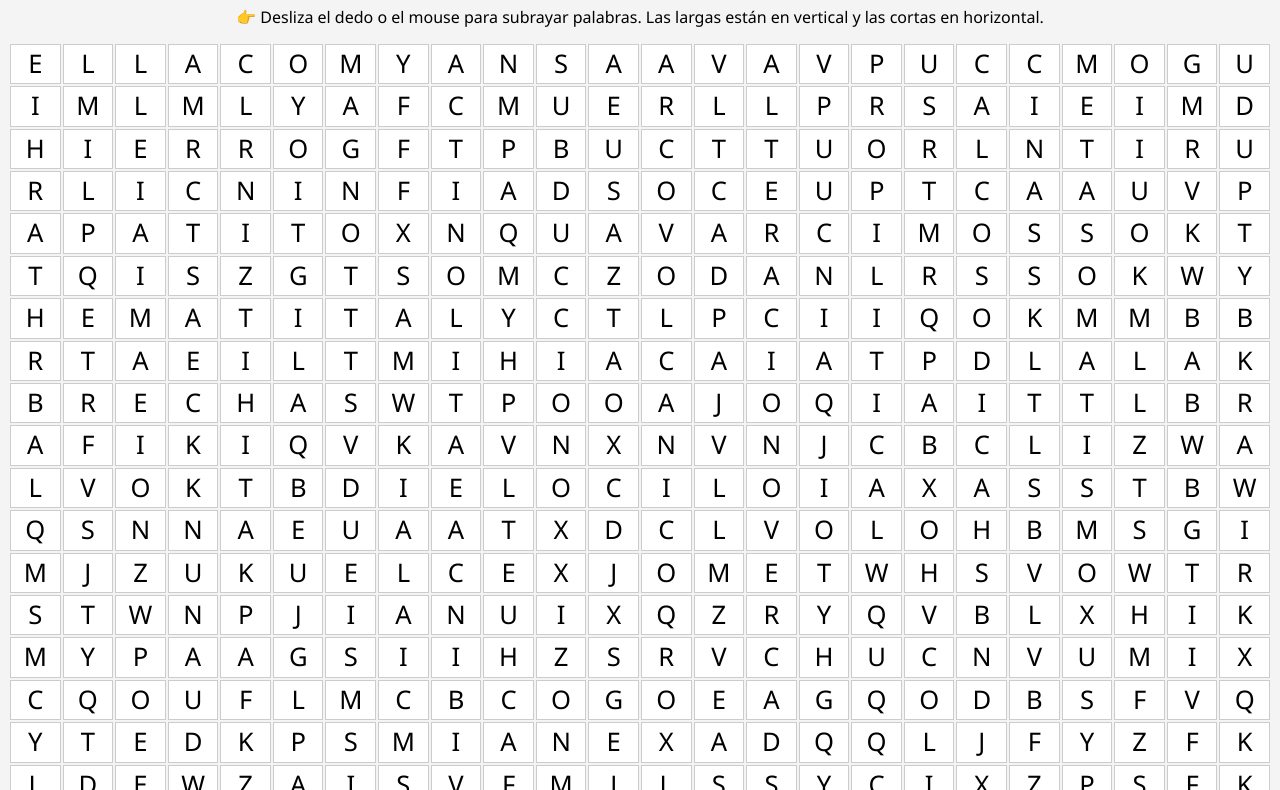
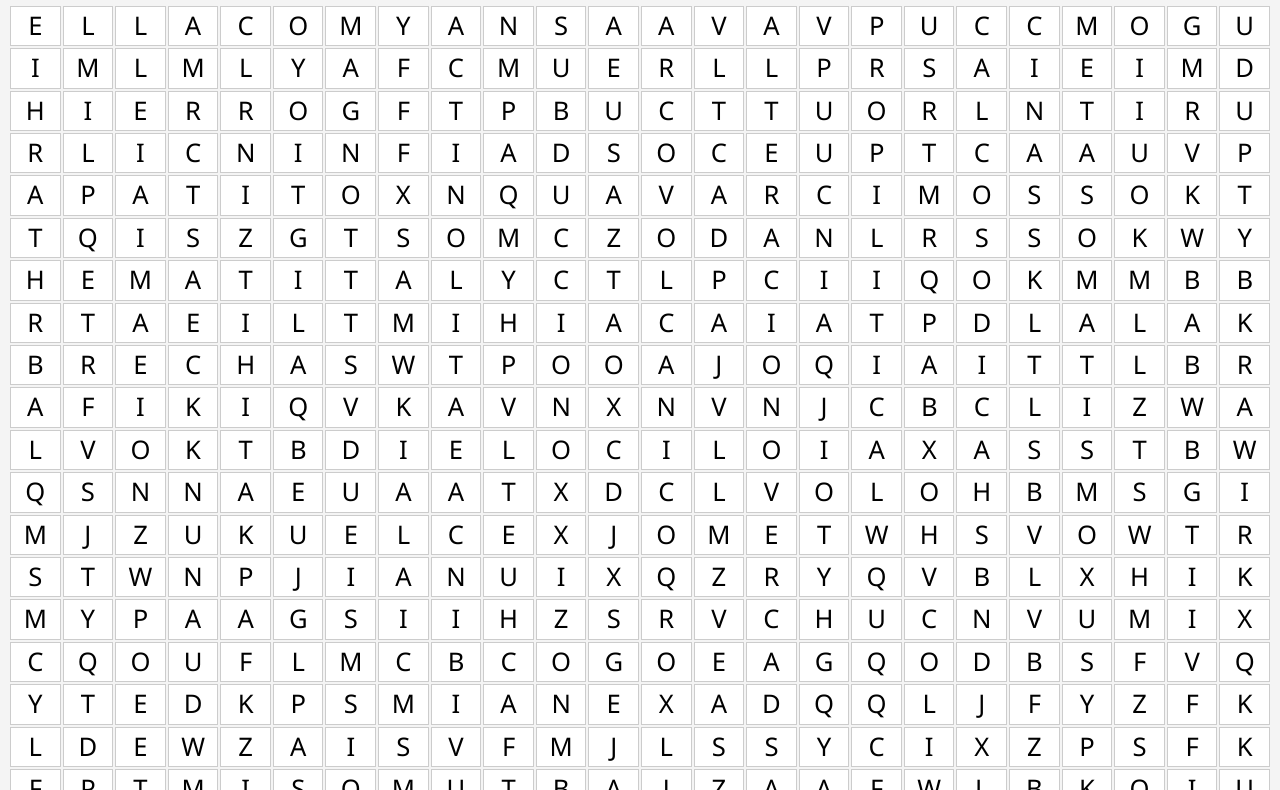
Before and after one commit to lauracamilaoz90-alt/sopa-de-letas-ioa, a plain HTML site: page index.html in a window 1280 px wide. Shown: the part 90-880 px from the top of the page. Drawn offline with Linux system fonts and the light colour scheme.

Commit message:
Update index.html

```diff
--- a/index.html
+++ b/index.html
@@ -60,13 +60,11 @@
 </head>
 <body>
   <h1>Sopa de Letras IOA</h1>
-  <p>👉 Desliza el dedo o el mouse para subrayar palabras. Las largas están en vertical y las cortas en horizontal.</p>
   <div id="wordSearch"></div>
   <ul id="wordList"></ul>
   <button id="resetButton">Reiniciar</button>
 
   <script>
-    // Palabras largas en vertical, cortas en horizontal
     const words = [
       "HIDROTERMAL","ELLACO","HIERRO","ALBITIZACION","APATITO",
       "CLINOZOISITA","MAGNETITA","HEMATITA","ACTINOLITA","SUBDUCCION",
@@ -74,23 +72,21 @@
       "METASOMATISMO","BRECHAS"
     ];
 
-    // Generar cuadrícula vacía
     const gridSize = 24;
     let grid = Array.from({length: gridSize}, () => Array(gridSize).fill(''));
 
-    // Colocar palabras largas en vertical
+    // Colocar palabras en la cuadrícula (internamente, algunas en vertical y otras en horizontal)
     let verticalWords = words.filter(w => w.length > 8);
     verticalWords.forEach((word, i) => {
-      let col = i * 2; // separación entre columnas
+      let col = i * 2;
       for (let j = 0; j < word.length; j++) {
         grid[j][col] = word[j];
       }
     });
 
-    // Colocar palabras cortas en horizontal
     let horizontalWords = words.filter(w => w.length <= 8);
     horizontalWords.forEach((word, i) => {
-      let row = i * 2; // separación entre filas
+      let row = i * 2;
       for (let j = 0; j < word.length; j++) {
         grid[row][j] = word[j];
       }
```
